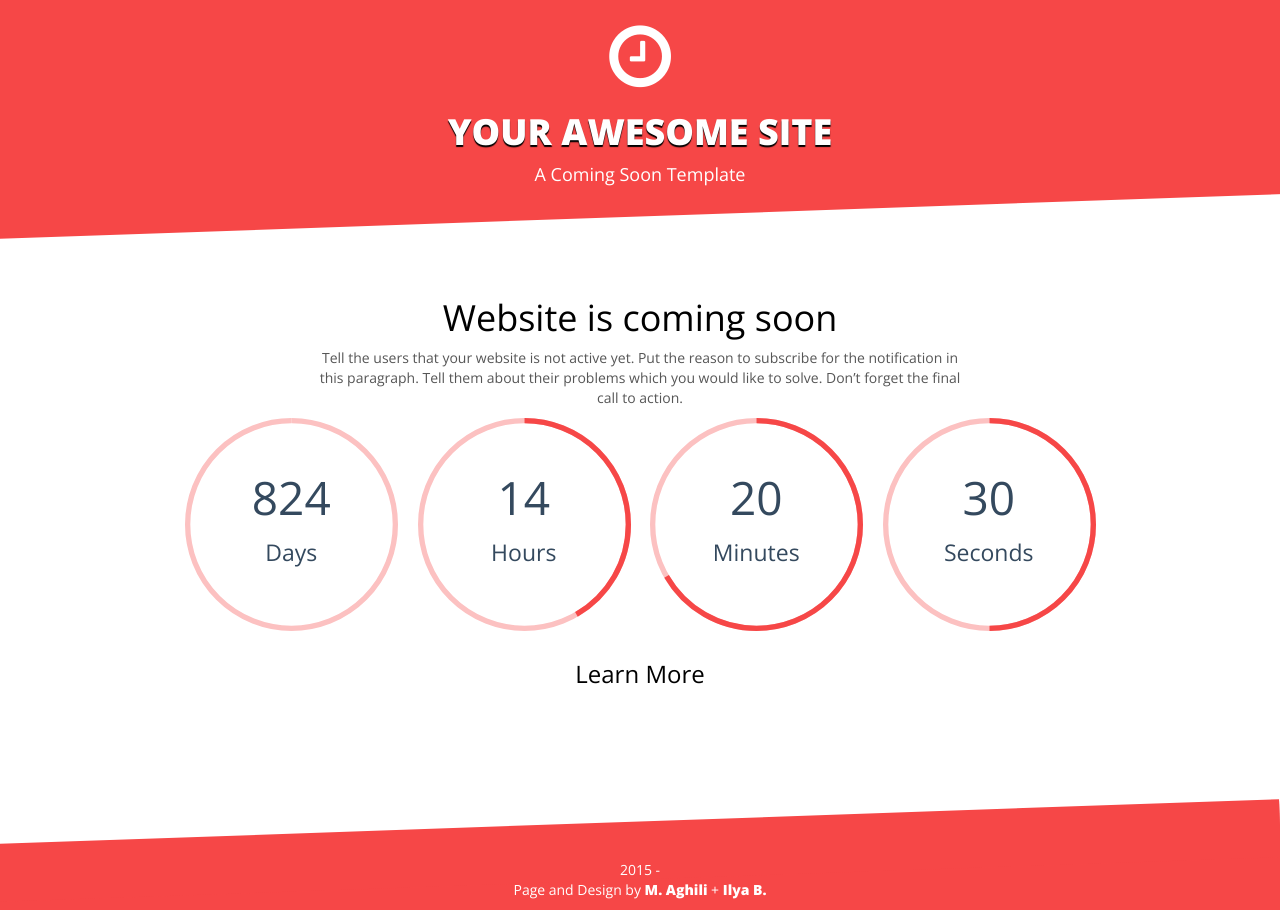
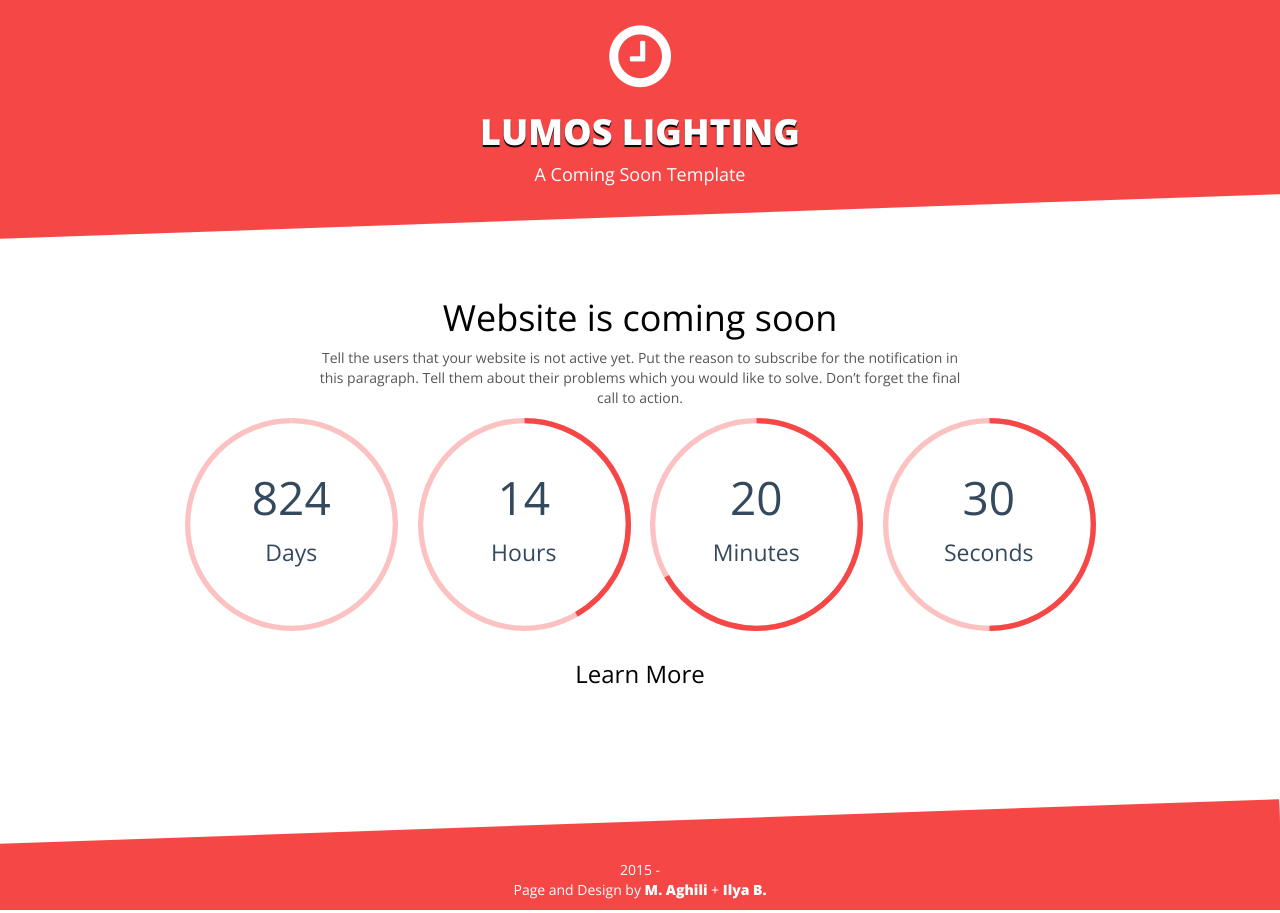
Before and after one commit to AnsarAzees/lumos, a Jekyll site: the page built from index.md, in a window 1280 px wide. Built offline with Jekyll 4.4.1, drawn with Linux system fonts in a browser that asks for light colours; nearby versions of some CDN libraries.

Commit message:
Update index.md

```diff
--- a/index.md
+++ b/index.md
@@ -1,7 +1,7 @@
 ---
 layout: home
 permalink: /
-title: "Your Awesome Site"
+title: "Lumos lighting"
 excerpt: "A Coming Soon Template"
 ---
 # Website is coming soon
```
